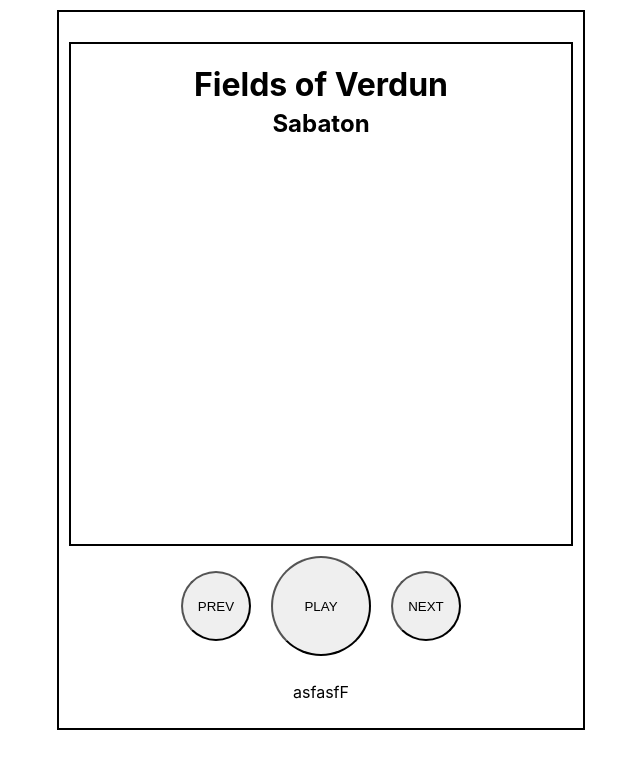
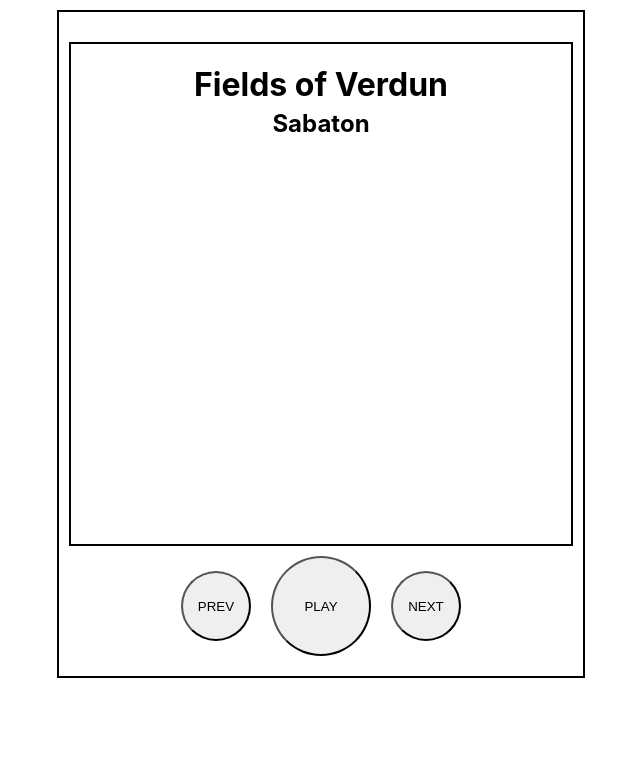
Before and after one commit to TsoyDanil/my_player, a React (Create React App) app: page / in a window 1280 px wide. Shown: the top 768 px of the page, without its empty margins (319-959 px from the left). Built offline with nearby package versions, Linux system fonts and the light colour scheme.

Commit message:
#3 removed not needed strings

```diff
--- a/src/App.jsx
+++ b/src/App.jsx
@@ -77,7 +77,6 @@ function App() {
         {audio}
         {musicInfo}
         {controlMenu}
-        <p>asfasfF</p>
       </div>
     </div>
   );
```
